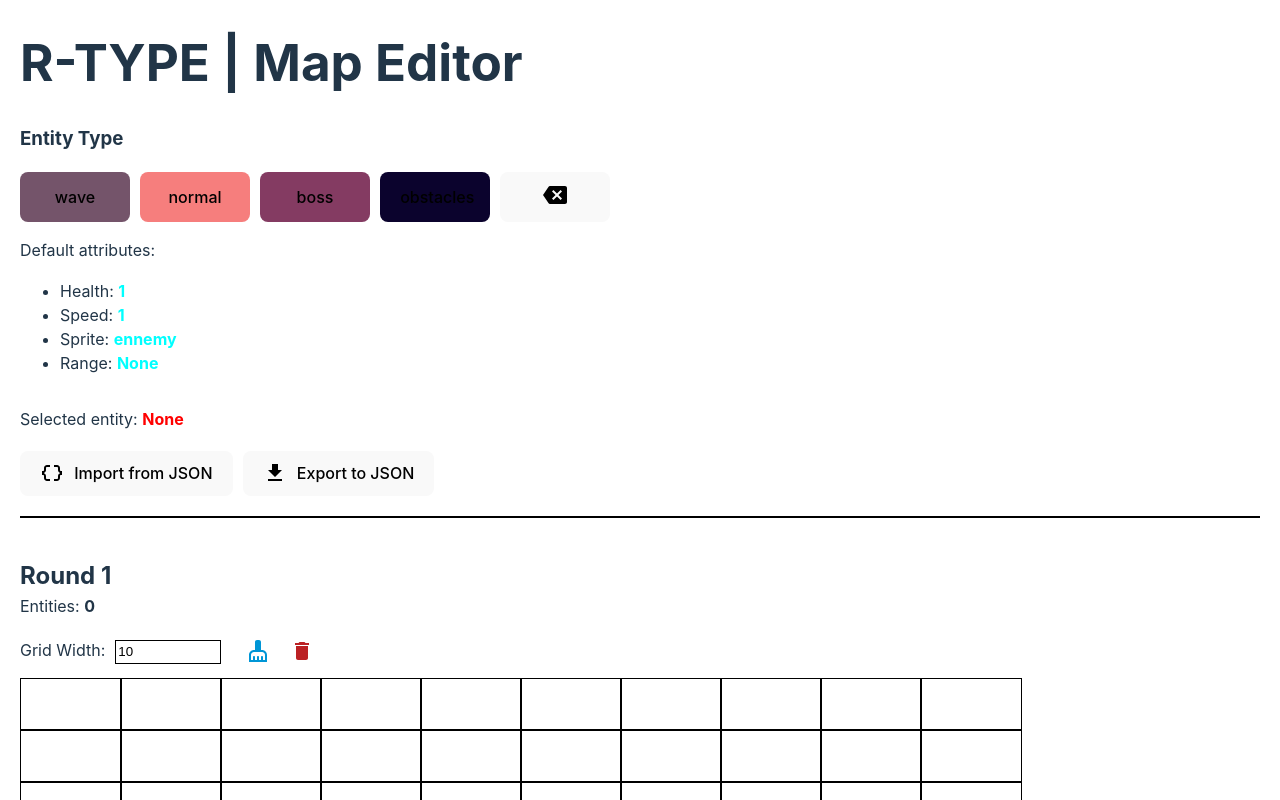
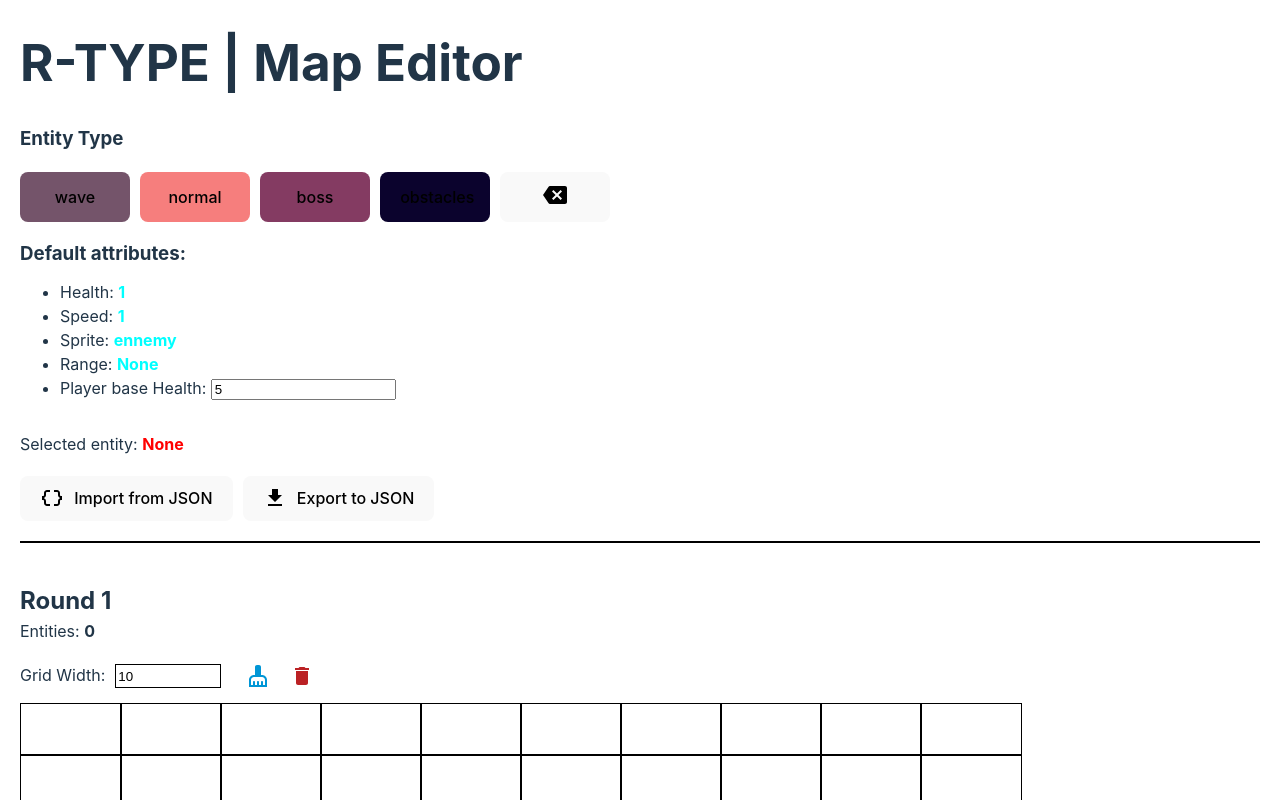
Before and after one commit to izimio/r-type-map-generator, a React (Vite) app: page / in a window 1280 px wide. Shown: the top 800 px of the page. Built offline with nearby package versions, Linux system fonts and the light colour scheme.

Commit message:
[ADD]
Add headings to modal components and update default entity attributes

```diff
--- a/src/EditDefaultEntityAttributsModal.tsx
+++ b/src/EditDefaultEntityAttributsModal.tsx
@@ -57,6 +57,8 @@
           },
         }}
       >
+        <h2 style={{ textAlign: "center" }}>Edit Default Entity Attributes</h2>
+
         <UpdateTileAttributes
           EntityAttributes={entityAttributes}
           setEntityAttributs={setEntityAttributes}
--- a/src/EditEntityAttributsModal.tsx
+++ b/src/EditEntityAttributsModal.tsx
@@ -47,6 +47,7 @@
           },
         }}
       >
+        <h2 style={{ textAlign: "center" }}>Edit Entity Attributes</h2>
         <UpdateTileAttributes
           EntityAttributes={defaultEntityAttributes}
           setEntityAttributs={setEntityAttributes}
--- a/src/MapEditor.tsx
+++ b/src/MapEditor.tsx
@@ -55,6 +55,7 @@
 }
 
 interface JsonMap {
+  base_health: number;
   rounds:
     | [
         {
@@ -87,7 +88,7 @@
       },
     ];
   });
-
+  const [baseHealth, setBaseHealth] = useState<number>(5);
   const [selectedKey, setSelectedKey] = useState("");
   const [selectedEntityType, setselectedEntityType] =
     useState<EntityElement | null>(null);
@@ -168,6 +169,7 @@
 
   const exportToJson = () => {
     const cleanJson: JsonMap = {
+      base_health: baseHealth,
       rounds: [],
     };
     const maxRounds = rounds
@@ -191,6 +193,9 @@
       };
 
       for (const [, value] of Object.entries(idxRounds.entities)) {
+        if (!value.config.range) {
+          value.config = {};
+        }
         if (MONSTER_TYPES.includes(value.type)) {
           eachRound.ennemies.push(value);
         }
@@ -260,7 +265,10 @@
   const setRoundsFromText = (jsonContent: string): boolean => {
     try {
       const parsedJson = JSON.parse(jsonContent);
-
+      if (!parsedJson.rounds) {
+        return false;
+      }
+      setBaseHealth(parsedJson.base_health);
       const newObj = parsedJson.rounds.map((round: any) => {
         const entities: Record<string, Entity> = {};
         round.ennemies.forEach((entity: Entity) => {
@@ -492,20 +500,60 @@
               />
             </Box>
           </div>
-          <p>Default attributes:</p>
+          <h3
+            style={{
+              marginBottom: "-5px",
+            }}
+          >
+            Default attributes:
+          </h3>
           <Box
             sx={{
               display: "flex",
               flexDirection: "column",
-              paddingTop: "0px",
-              marginTop: "-15px",
             }}
           >
-            <ul style={{ listStyle: ""}}>
-              <li>Health: <span style={{ fontWeight: "bold", color: "cyan" }}>{defaultEntityAttributes.health}</span></li>
-              <li>Speed: <span style={{ fontWeight: "bold", color: "cyan" }}>{defaultEntityAttributes.speed}</span></li>
-              <li>Sprite: <span style={{ fontWeight: "bold", color: "cyan" }}>{defaultEntityAttributes.sprite}</span></li>
-              <li>Range: <span style={{ fontWeight: "bold", color: "cyan" }}>{defaultEntityAttributes.config.range || "None"}</span></li>
+            <ul style={{ listStyle: "" }}>
+              <li>
+                Health:{" "}
+                <span style={{ fontWeight: "bold", color: "cyan" }}>
+                  {defaultEntityAttributes.health}
+                </span>
+              </li>
+              <li>
+                Speed:{" "}
+                <span style={{ fontWeight: "bold", color: "cyan" }}>
+                  {defaultEntityAttributes.speed}
+                </span>
+              </li>
+              <li>
+                Sprite:{" "}
+                <span style={{ fontWeight: "bold", color: "cyan" }}>
+                  {defaultEntityAttributes.sprite}
+                </span>
+              </li>
+              <li>
+                Range:{" "}
+                <span style={{ fontWeight: "bold", color: "cyan" }}>
+                  {defaultEntityAttributes.config.range || "None"}
+                </span>
+              </li>
+              <li>
+                Player base Health: {" "}
+                <input
+                  type="number"
+                  min={1}
+                  value={baseHealth}
+                  placeholder="Player base health"
+                  onChange={(e) => {
+                    setBaseHealth(Number(e.target.value));
+                  }}
+                  style={{
+                    width: "39    px",
+                    margin: 0,
+                  }}
+                />
+              </li>
             </ul>
           </Box>
 
--- a/src/modules/UpdateTileAttributs.tsx
+++ b/src/modules/UpdateTileAttributs.tsx
@@ -3,6 +3,8 @@
 
 import { SPRITES_NAMES } from "../utils/constants";
 import { IEntityAttributes } from "../EditDefaultEntityAttributsModal";
+
+// Icons
 
 interface IEditDefaultEntityAttributsModal {
   EntityAttributes: IEntityAttributes;
@@ -53,12 +55,13 @@
         flexDirection: "column",
       }}
     >
-      <h2>Entity default attributs</h2>
-
       <label
         style={{
           marginRight: 10,
           marginBottom: "20px",
+          display: "flex",
+          alignItems: "center",
+
         }}
       >
         Health
```
